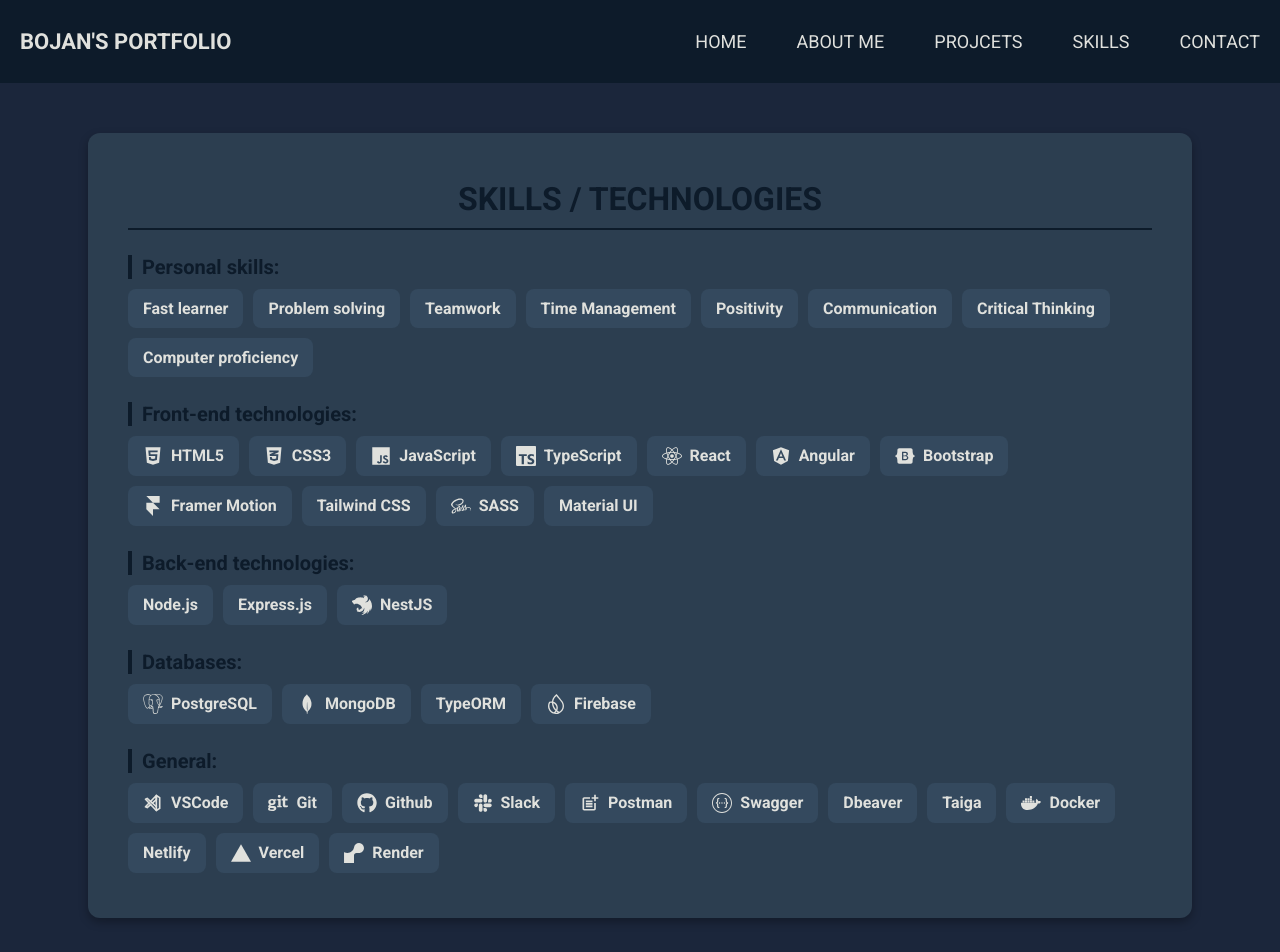
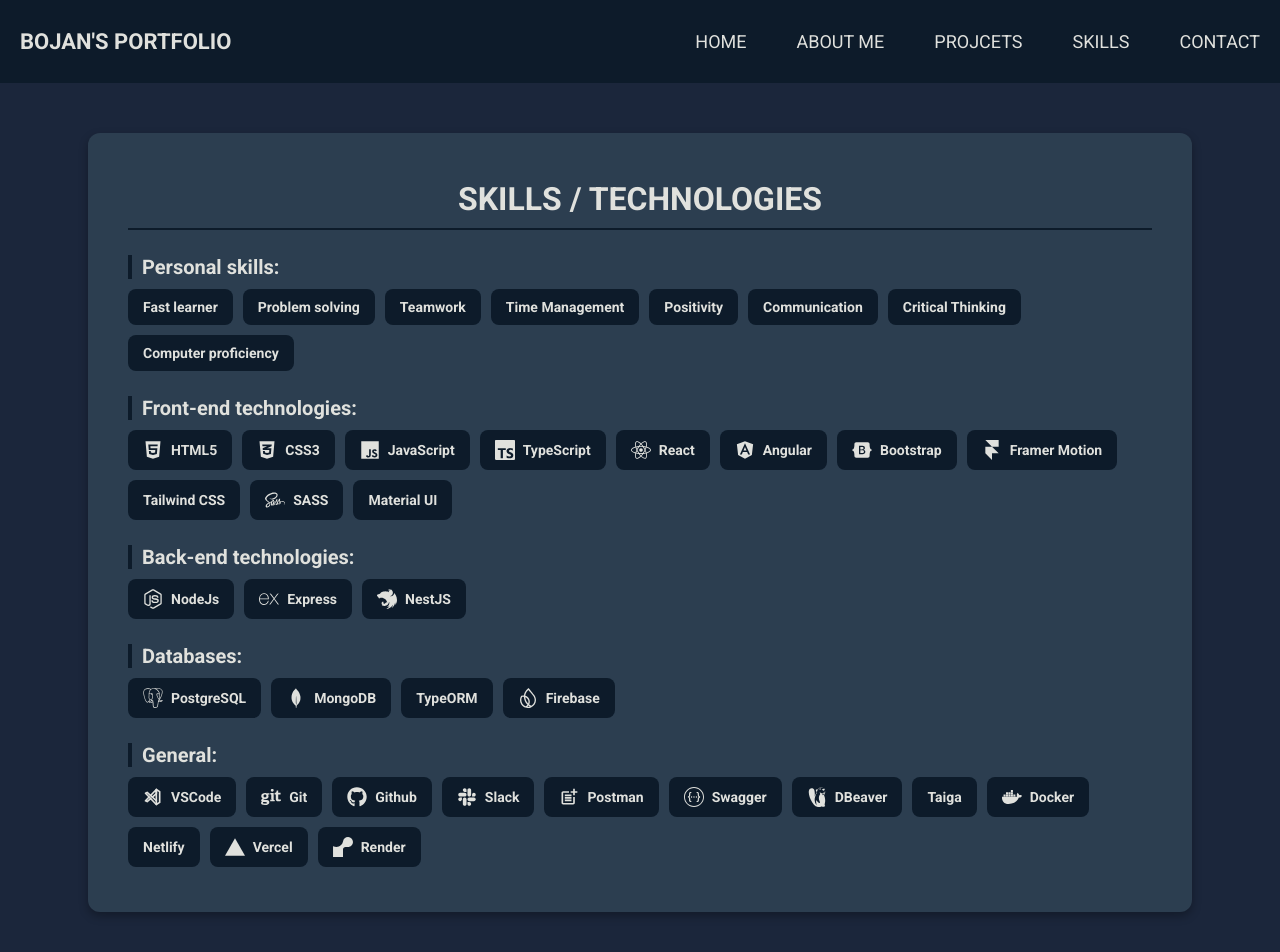
Before and after one commit to BojanJankov/bojans-portfolio, a React (Vite) app: page /skills in a window 1280 px wide. Shown: the top 952 px of the page. Built offline with nearby package versions, Linux system fonts and the light colour scheme.

Commit message:
added changes to skills css

```diff
--- a/src/Components/Skills/Skills.css
+++ b/src/Components/Skills/Skills.css
@@ -20,7 +20,7 @@
   text-transform: uppercase;
   border-bottom: 2px solid var(--header-footer-color);
   padding-bottom: 10px;
-  color: var(--header-footer-color);
+  color: var(--font-color);
 }
 
 .skills-group {
@@ -33,7 +33,7 @@
   text-align: left;
   border-left: 4px solid var(--header-footer-color);
   padding-left: 10px;
-  color: var(--header-footer-color);
+  color: var(--font-color);
 }
 
 .skills-list {
@@ -44,13 +44,13 @@
 }
 
 .skill-item {
-  background: #34495e;
+  background: var(--header-footer-color);
   padding: 10px 15px;
   border-radius: 8px;
   display: flex;
   align-items: center;
   gap: 8px;
-  font-size: 16px;
+  font-size: 14px;
   font-weight: bold;
   transition: background 0.3s;
   cursor: pointer;
--- a/src/Components/Skills/Skills.tsx
+++ b/src/Components/Skills/Skills.tsx
@@ -93,7 +93,7 @@
   },
   {
     category: "Back-end technologies",
-    skills: ["Node.js", "Express.js", "NestJS"],
+    skills: ["NodeJs", "Express", "NestJS"],
   },
   {
     category: "Databases",
@@ -108,7 +108,7 @@
       "Slack",
       "Postman",
       "Swagger",
-      "Dbeaver",
+      "DBeaver",
       "Taiga",
       "Docker",
       "Netlify",
```
